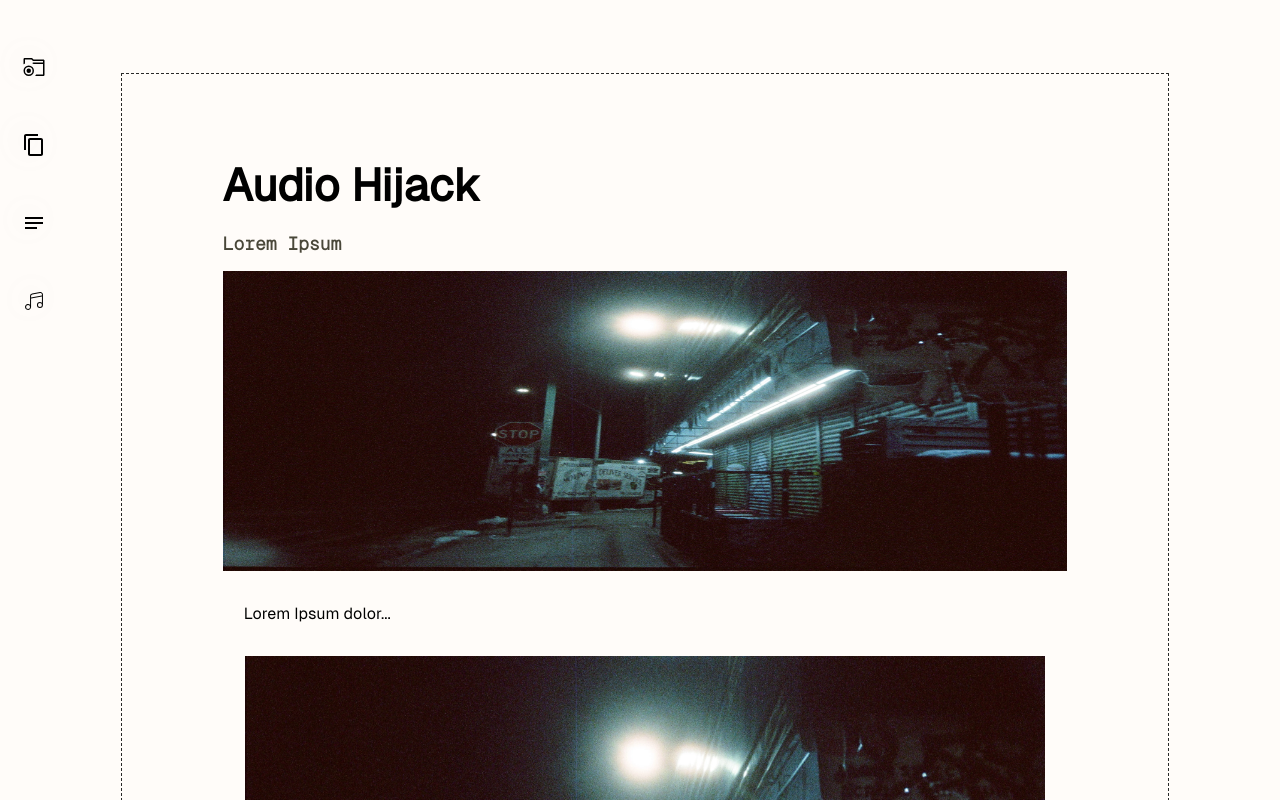
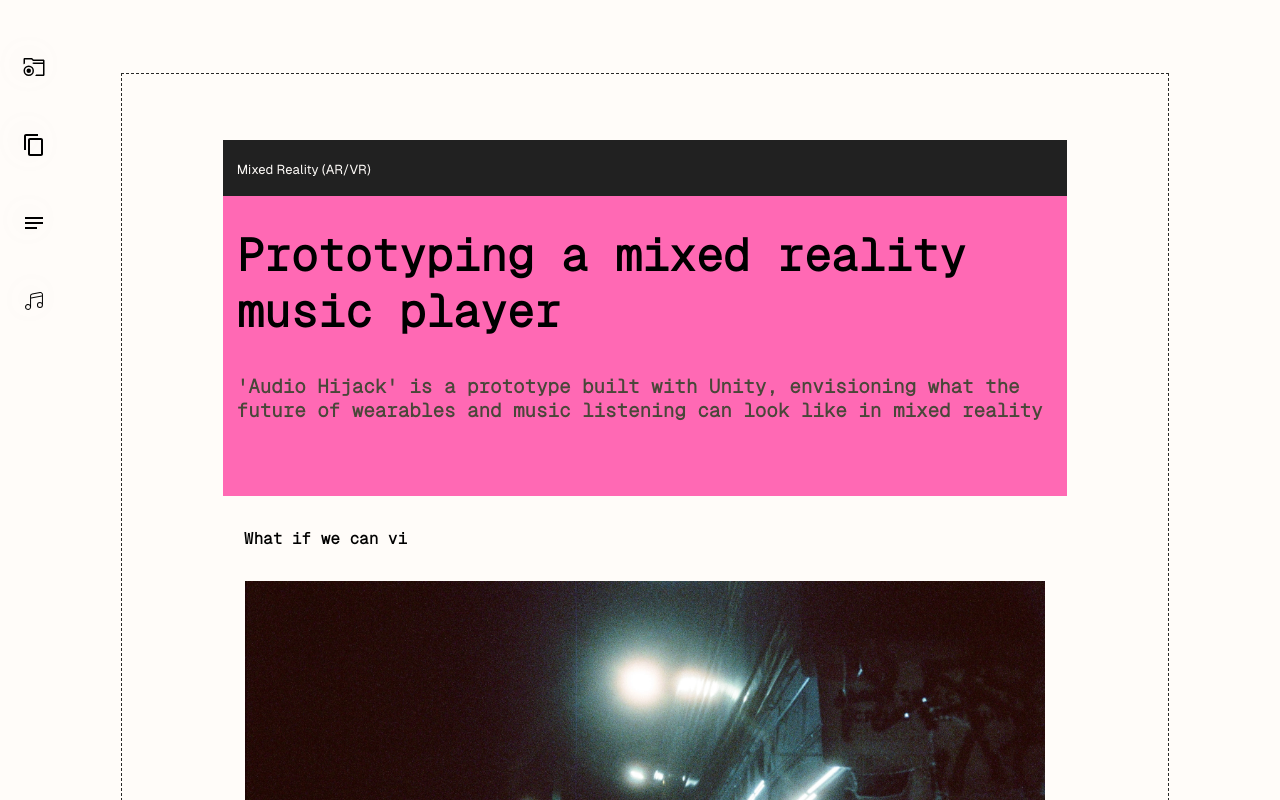
Before and after one commit to jml0123/portfolio-revisited, a Next.js app: page /write-ups/audio-hijack in a window 1280 px wide. Shown: the top 800 px of the page. Built offline with nearby package versions, Linux system fonts and the light colour scheme.

Commit message:
create write up header component

```diff
--- a/pages/write-ups/write-up.tsx
+++ b/components/WriteUp/WriteUp.tsx
@@ -1,5 +1,4 @@
 import React from 'react';
-import sharedStyles from '../../styles/scss/Shared.module.scss';
 import styles from '../../styles/scss/WriteUp.module.scss';
 
 // Route is /write-ups/{project name}
--- /dev/null
+++ b/components/WriteUp/WriteUpHeader.tsx
@@ -0,0 +1,27 @@
+import React from "react";
+import styles from '../../styles/scss/WriteUp.module.scss';
+
+interface WriteUpHeaderProps {
+    title: string;
+    description: string;
+    backgroundColor: string;
+    category: string;
+    categoryColor?: string;
+}
+
+const WriteUpHeader: React.FC<WriteUpHeaderProps> = (props: WriteUpHeaderProps) => {
+    return (
+        <div className={styles['write-up-header--wrapper']}>
+        <div className={styles['write-up-header--category']} style={{ backgroundColor: props.categoryColor}}>
+        <span>{props.category}</span>
+        </div>
+      <div className={styles['write-up-header']}  style={{ backgroundColor: props.backgroundColor}}>
+        <h1>{props.title}</h1>
+        <h2>{props.description}</h2>
+      </div>
+      </div>
+    );
+
+}
+
+export default WriteUpHeader
--- a/package.json
+++ b/package.json
@@ -14,6 +14,7 @@
     "react-dom": "18.2.0",
     "react-icons": "^5.0.1",
     "react-parallax-tilt": "^1.7.221",
+    "react-share": "^5.1.0",
     "react-spring": "^9.7.3"
   },
   "engines": {
--- a/pages/write-ups/audio-hijack/index.tsx
+++ b/pages/write-ups/audio-hijack/index.tsx
@@ -1,13 +1,21 @@
-import writeUp from "../write-up"
+import writeUp from "../../../components/WriteUp/WriteUp"
+import WriteUpHeader from "../../../components/WriteUp/WriteUpHeader";
 import styles from '../../../styles/scss/WriteUp.module.scss';
 
+
+// TODO: Add share sheet component
 function AudioHijack() {
   return(
     <div>
-        <h1>Audio Hijack</h1>
-        <h2>Lorem Ipsum</h2>
-        <div className={styles['write-up-coverimg']} style={{ backgroundImage: `url('/img/artwork/bk_night.webp')`}}></div>
-        <p>Lorem Ipsum dolor...</p>
+
+      <WriteUpHeader
+        title="Prototyping a mixed reality music player"
+        category="Mixed Reality (AR/VR)"
+        description="'Audio Hijack' is a prototype built with Unity, envisioning what the future of wearables and music listening can look like in mixed reality"
+        backgroundColor="hotpink"
+      ></WriteUpHeader>
+
+        <p><b>What if we can vi</b></p>
         <div className={styles['write-up-img']}>
         <img src='/img/artwork/bk_night.webp'></img>
         <span className={styles['write-up-img--caption']}>Test caption</span>
@@ -18,3 +26,10 @@
 };
 
 export default writeUp(AudioHijack)
+
+
+/*
+
+      <div className={styles['write-up-coverimg']} style={{ backgroundImage: `url('/img/artwork/bk_night.webp')`}}>
+        </div>
+*/
--- a/styles/css/WriteUp.module.css
+++ b/styles/css/WriteUp.module.css
@@ -221,16 +221,6 @@
   background-color: #FFFCF9;
   filter: drop-shadow(3px 15px 24px 0px rgba(5, 5, 5, 0.366));
 }
-.write-up-page h1 {
-  font-size: 45px;
-  font-family: "Geist-SansSerif", sans-serif;
-  margin: 0.4em auto;
-}
-.write-up-page h2 {
-  font-size: large;
-  font-family: "Geist-Light-Mono", monospace;
-  color: #494739;
-}
 .write-up-page p {
   margin: 1em 0.33em;
   padding: 1em;
@@ -239,6 +229,36 @@
   max-width: 800px;
   width: 100%;
   margin: 0 auto;
+}
+
+.write-up-header--category {
+  background-color: #212121;
+  color: #FFFCF9;
+  padding: 1.1em 0.88em;
+}
+.write-up-header--category span {
+  font-family: "Geist-SansSerif", sans-serif;
+  font-size: 13px;
+}
+
+.write-up-header {
+  min-height: 300px;
+  display: flex;
+  align-items: flex-start;
+  flex-direction: column;
+  justify-items: flex-start;
+  background-color: #ef9a5e;
+  padding: 0.88em;
+}
+.write-up-header h1 {
+  font-size: 45px;
+  font-family: "Geist-Light-Mono", monospace;
+  margin: 0.4em auto;
+}
+.write-up-header h2 {
+  font-size: larger;
+  font-family: "Geist-Light-Mono", monospace;
+  color: #494739;
 }
 
 .write-up-coverimg {
@@ -266,6 +286,10 @@
   padding-top: 4px;
 }
 
+.content-wrapper {
+  font-family: "Geist-Light-Mono", monospace;
+}
+
 @media (min-width: 1024px) {
   .write-up-page-wrapper {
     padding: 12px 116px;
--- a/styles/scss/WriteUp.module.scss
+++ b/styles/scss/WriteUp.module.scss
@@ -13,17 +13,6 @@
     width: 100%;
     background-color: $defaultBg;
     filter: $contentDropShadowSubtle;
-
-    h1 {
-        font-size: $fontSizeXl;
-        font-family: $fontPrimary;
-        margin: 0.4em auto;
-    }
-    h2 {
-        font-size: large;
-        font-family: $fontMonoGeistLight;
-        color: $gridItemBorderNight;
-    }
     p {
         margin: 1em 0.33em;
         padding: 1em;
@@ -32,6 +21,35 @@
         max-width: 800px;
         width: 100%;
         margin: 0 auto;
+    }
+}
+
+.write-up-header--category {
+    background-color: $nightBg;
+    color: $defaultBg;
+    padding: 1.1em 0.88em;
+    span {
+        font-family: $fontPrimary;
+        font-size: $fontSizeDefault;
+    }
+}
+.write-up-header {
+    min-height: 300px;
+    display: flex;
+    align-items: flex-start;
+    flex-direction: column;
+    justify-items: flex-start;
+    background-color: $orb-color2;
+    padding: 0.88em;
+    h1 {
+        font-size: $fontSizeXl;
+        font-family: $fontMonoGeistLight;
+        margin: 0.4em auto;
+    }
+    h2 {
+        font-size: larger;
+        font-family: $fontMonoGeistLight;
+        color: $gridItemBorderNight;
     }
 }
 
@@ -60,6 +78,9 @@
     }
 }
 
+.content-wrapper {
+    font-family: $fontNav;
+}
 
 @media (min-width: $lgBreakPoint) {
     .write-up-page-wrapper {
```
Also changed, not shown: 2 other files (tests, documents, lock files or other folders).
